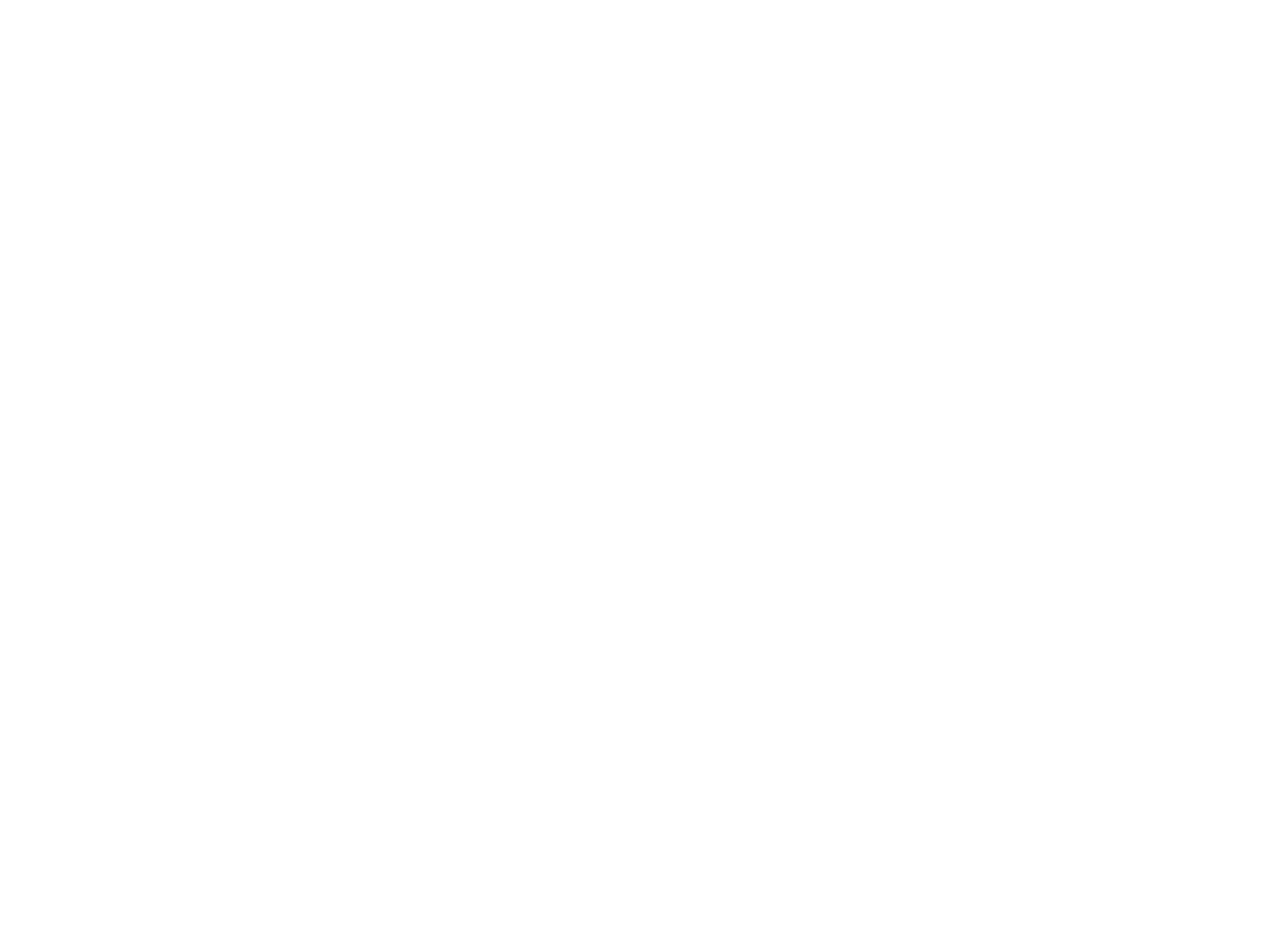
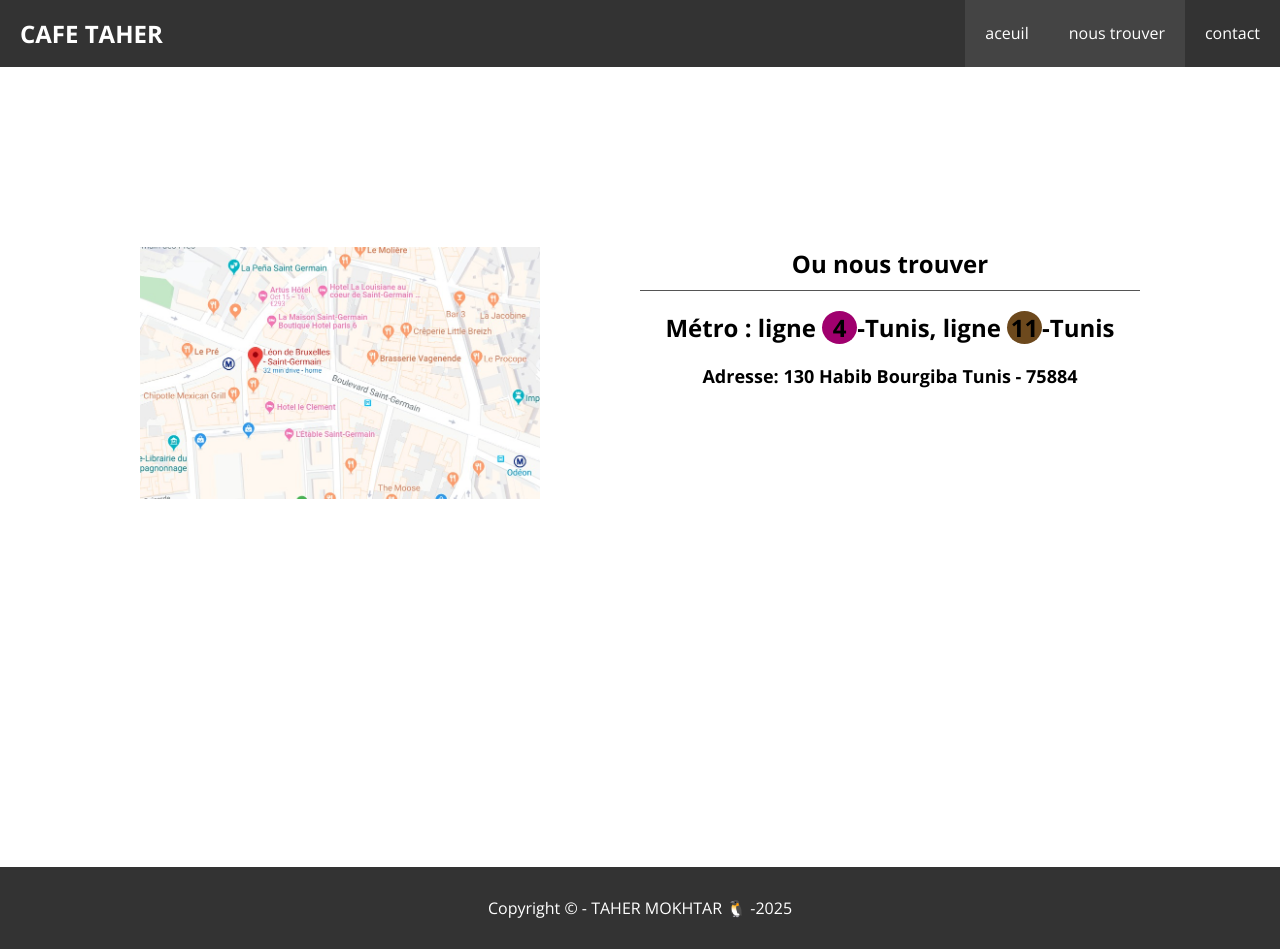
Before and after one commit to Taher-Moktar/caf--taher, a plain HTML site: page where.html in a window 1280 px wide. Before the commit the page ends 800 px from the top, so only its background shows below. Drawn offline with nearby package versions, Linux system fonts and the light colour scheme.

Commit message:
mise en place de la partie where

```diff
--- a/contact.html
+++ b/contact.html
@@ -0,0 +1,31 @@
+<!DOCTYPE html>
+<html lang="en">
+<head>
+    <meta charset="UTF-8">
+    <meta name="viewport" content="width=device-width, initial-scale=1.0">
+    <script src="https://kit.fontawesome.com/c20113f8d4.js" crossorigin="anonymous"></script>
+      <link href="https://fonts.googleapis.com/css2?family=Open+Sans:ital,wght@0,300..800;1,300..800&display=swap" rel="stylesheet">
+    <link rel="stylesheet" href="./css/style.css">
+    <title>cafe taher | acceuil</title>
+
+</head>
+<body>
+   <header class="header">
+    <nav>
+         <h1>
+             <a href="index.html">CAFE TAHER</a>
+         </h1>
+         <ul>
+            <li><a href="index.html" class="active">
+            aceuil</a></li>
+            <li><a href="where.html"> nous trouver</a></li>
+            <li><a class="active" href="contact.html"> contact</a></li>
+         </ul>
+    </nav>
+   </header>
+ <footer class="">
+   <p>Copyright © - TAHER MOKHTAR 🐧 -2025</p>
+ </footer>
+
+</body>
+</html>
--- a/css/style.css
+++ b/css/style.css
@@ -66,6 +66,24 @@ p{
     display: block;
     margin: auto;
     text-align: center;
+}
+.under-line{
+    padding-bottom: 10px;
+    border-bottom: 1px solid #555;
+}
+.chip{
+display: inline-block;
+width: 35px;
+border-radius: 100%;
+background:#333;
+color: white
+text-align: center;
+}
+.chip-brown{
+background: #6d491d;
+}
+.chip-purple{
+background: #a0006e;
 }
 /* header */
 .header{
@@ -155,3 +173,21 @@ footer{
 footer p{
      margin-bottom: 0px;
 }
+/* page where */
+.where{
+    padding: 180px 0px 100px 0px;
+    overflow: auto;
+    min-height: 100vh;
+}
+.where-img{
+    width:40% ;
+    float: left;
+}
+.where-text{
+    width: 50%;
+    float: right;
+}
+.where-text p{
+    font-size: 18px;
+    font-weight: 700;
+}
--- a/where.html
+++ b/where.html
@@ -0,0 +1,41 @@
+<!DOCTYPE html>
+<html lang="en">
+<head>
+    <meta charset="UTF-8">
+    <meta name="viewport" content="width=device-width, initial-scale=1.0">
+    <script src="https://kit.fontawesome.com/c20113f8d4.js" crossorigin="anonymous"></script>
+      <link href="https://fonts.googleapis.com/css2?family=Open+Sans:ital,wght@0,300..800;1,300..800&display=swap" rel="stylesheet">
+    <link rel="stylesheet" href="./css/style.css">
+    <title>cafe taher | acceuil</title>
+
+</head>
+<body>
+   <header class="header">
+    <nav>
+         <h1>
+             <a href="index.html">CAFE TAHER</a>
+         </h1>
+         <ul>
+            <li><a href="index.html" class="active">
+            aceuil</a></li>
+            <li><a class="active" href="where.html"> nous trouver</a></li>
+            <li><a href="contact.html"> contact</a></li>
+         </ul>
+    </nav>
+   </header>
+   <section class="where">
+     <div class="containers">
+       <img class="where-img" src="./images/map.jpg" alt="map">
+       <div class="where-text">
+         <h1 class="under-line">Ou nous trouver</h1>
+         <h2>Métro : ligne <span class="chip chip-purple">4</span>-Tunis, ligne <span class="chip chip-brown">11</span>-Tunis</h2>
+         <p>Adresse: 130 Habib Bourgiba Tunis - 75884</p>
+       </div>
+     </div class="containers">
+   </section>
+ <footer class="">
+   <p>Copyright © - TAHER MOKHTAR 🐧 -2025</p>
+ </footer>
+
+</body>
+</html>
```
